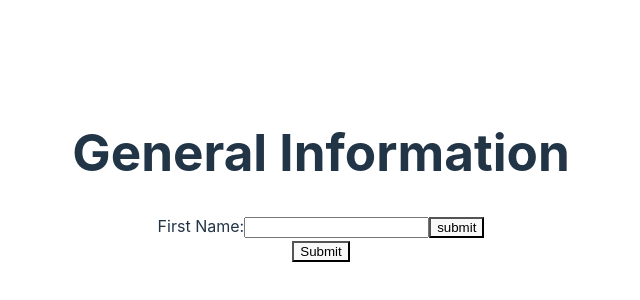
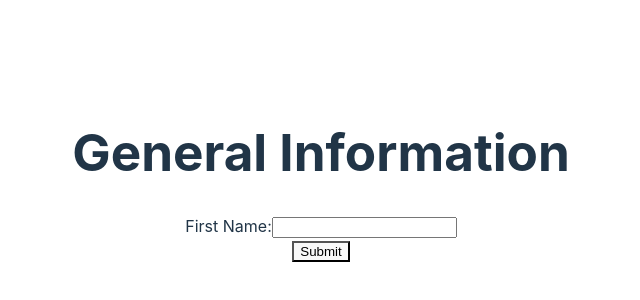
Before and after one commit to CameronTheDeveloper/cv-application, a React app: page / in a window 1280 px wide. Shown: the part 224-524 px from the top of the page, without its empty margins (319-959 px from the left). Built offline with nearby package versions, Linux system fonts and the light colour scheme; the HTML template or start-up script is replaced by a standard one.

Commit message:
Move form submit button to info-section

```diff
--- a/src/components/Info-section.jsx
+++ b/src/components/Info-section.jsx
@@ -16,7 +16,7 @@ function InfoSection({ inputs, info }) {
         <div className='info-section'>
             {inputMode ? inputs : info}
             {inputMode ?
-                <button className='submit-button' onClick={handleSubmit}>Submit</button>
+                <button type='submit' className='submit-button' onClick={handleSubmit}>Submit</button>
                 : <button className='edit-button' onClick={handleEdit}>Edit</button>}
         </div>
     );
--- a/src/components/Input-elements.jsx
+++ b/src/components/Input-elements.jsx
@@ -19,7 +19,6 @@ function Form({
                     onChange={handleChange}>
                 </input>
             </label>
-            <button type='submit' onClick={handleSubmit}>submit</button>
         </form>
     );
 }
```
